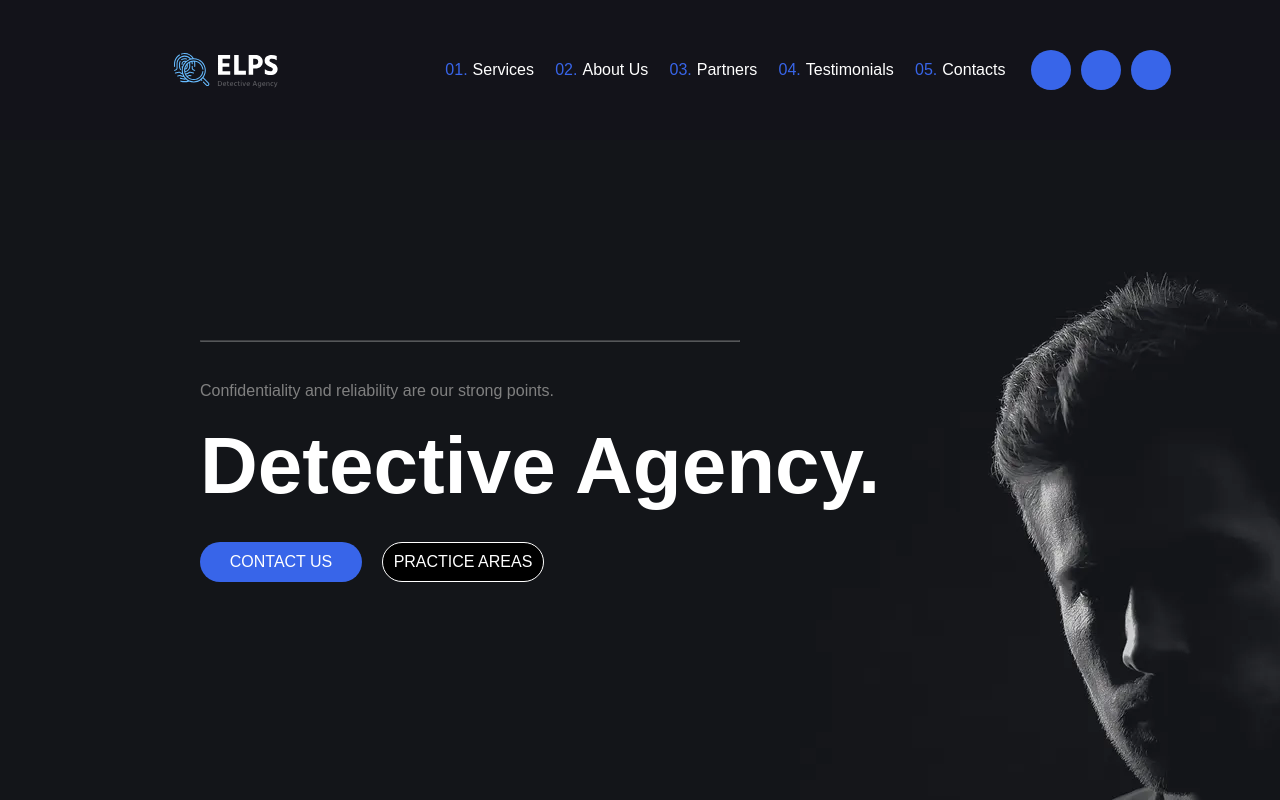
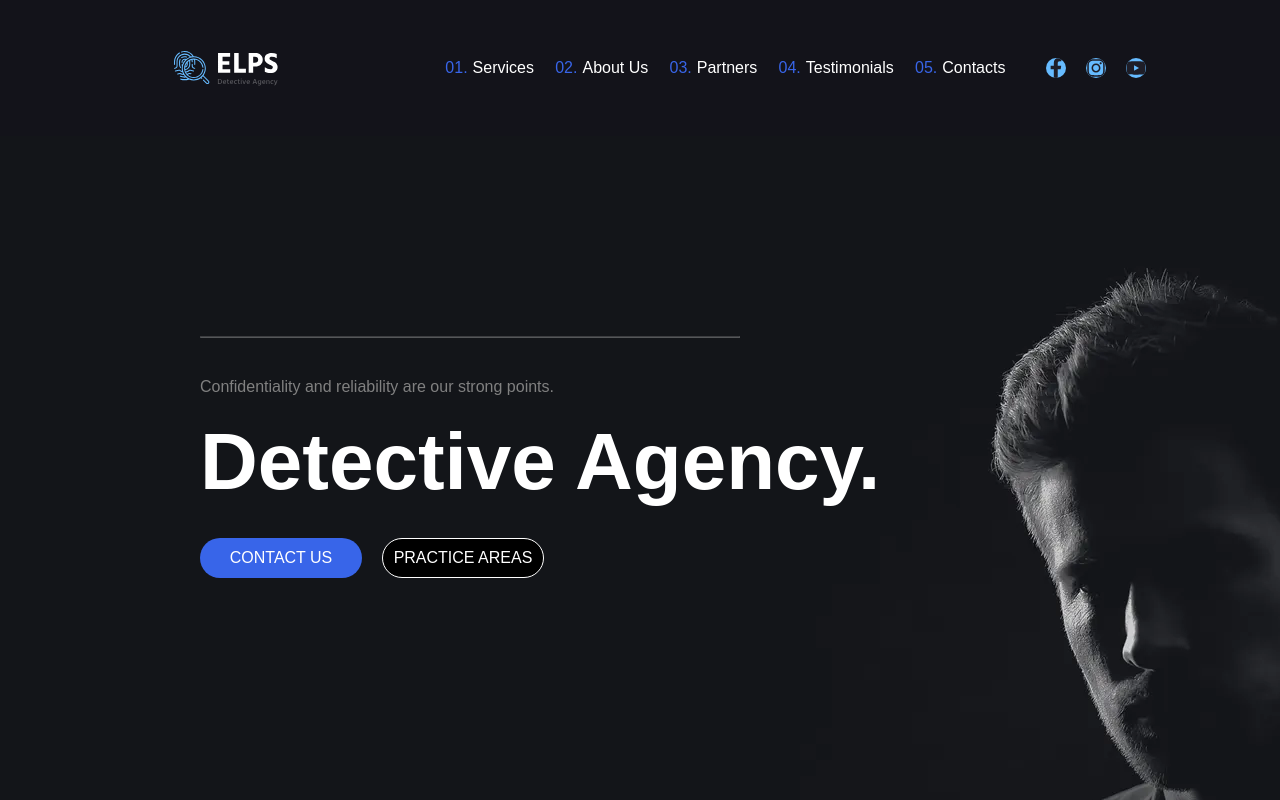
Before and after one commit to Trend20/Detective-Agency, a React (Create React App) app: page / in a window 1280 px wide. Shown: the top 800 px of the page. Built offline with nearby package versions, Linux system fonts and the light colour scheme; a web font is replaced by a local one.

Commit message:
header icons fix

```diff
--- a/src/components/Navbar/Navbar.css
+++ b/src/components/Navbar/Navbar.css
@@ -67,15 +67,14 @@ span{
 }
 
 .icon{
-  margin-right: 10px;
-  background: rgb(56, 101, 233);
-  cursor: pointer;
-  color: black;
+  background-color: #66bbff;
+  margin-right: 20px;
+  border: none;
+  border-radius: 50%;
   display: flex;
   align-items: center;
   justify-content: center;
-  padding: 20px;
-  border-radius: 50%;
+  cursor: pointer;
 }
 
 
--- a/src/components/Navbar/Navbar.jsx
+++ b/src/components/Navbar/Navbar.jsx
@@ -18,9 +18,9 @@ const Navbar = () => {
           }
         </ul>
         <div className="nav-icons">
-          <FaFacebookF className='icon' />
-          <FaInstagram className='icon' />
-          <FaYoutube className='icon' />
+          <FaFacebookF  className='icon'  size="20px" color="#1e1e28" fill='#1e1e28' />
+          <FaInstagram  className='icon'    size="20px" color="#1e1e28" fill='#1e1e28'/>
+          <FaYoutube className='icon'    size="20px" color="#1e1e28" fill='#1e1e28'/>
         </div>
       </div>
     </div>
```
